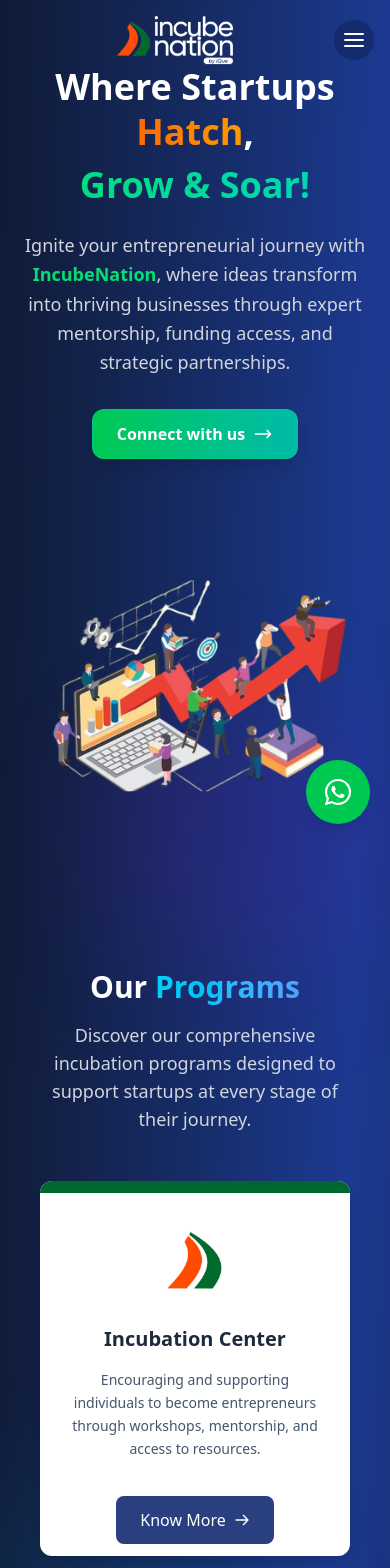
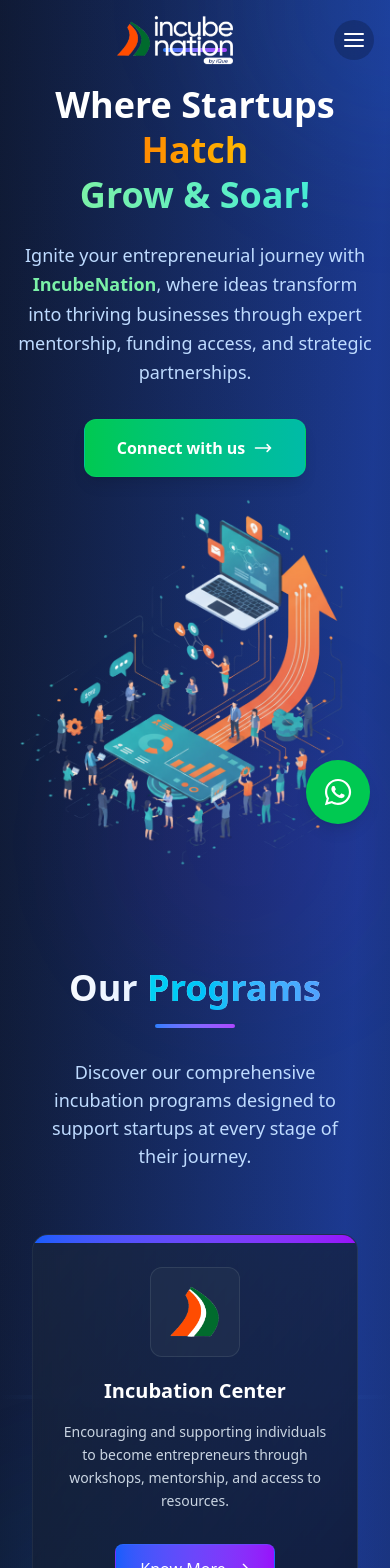
Before and after one commit to ASHIQANWARK/Incubenation, a React (Vite) app: page / in a window 390 px wide. Shown: the top 1568 px of the page. Built offline with nearby package versions, Linux system fonts and the light colour scheme.

Commit message:
new commit

```diff
--- a/src/components/Navbar.jsx
+++ b/src/components/Navbar.jsx
@@ -109,7 +109,7 @@ const Navbar = () => {
                   <Link
                     to="/online"
                     onClick={closeAllMenus}
-                    className="block px-4 py-2 text-white hover:bg-white/10 flex items-center justify-between"
+                    className="block px-4 py-2 text-white hover:bg-white/10  items-center justify-between"
                     onMouseEnter={(e) => {
                       e.preventDefault();
                       setIsProgramsOpen(true);
--- a/src/pages/Hero.jsx
+++ b/src/pages/Hero.jsx
@@ -2,51 +2,46 @@ import React, { useState, useEffect, useRef } from "react";
 import { Link } from "react-router-dom";
 import { motion, useAnimation } from "framer-motion";
 import { useInView } from "react-intersection-observer";
-import HeroImage from "../assets/images/hero4.png";
+import HeroImage from "../assets/images/hero5 (3).png";
 
-// Import separate icons for each program (replace with your actual imports)
+// Import separate icons for each program
 import IncubationCenterIcon from "../assets/images/incubenation-DP-3.png";
 import IncubationOnlineIcon from "../assets/images/incubenation-DP-3.png";
 import IncubationCampusIcon from "../assets/images/incubenation-DP-3.png";
 import BusinessSolutionsIcon from "../assets/images/incubenation-DP-3.png";
 
-// Extracted data with separate icons
 const focuses = [
   {
     title: "Incubation Center",
-    description:
-      "Encouraging and supporting individuals to become entrepreneurs through workshops, mentorship, and access to resources.",
+    description: "Encouraging and supporting individuals to become entrepreneurs through workshops, mentorship, and access to resources.",
     icon: IncubationCenterIcon,
     link: "/center",
-    color: "border-t-blue-500",
+    color: "from-blue-600 to-purple-600",
     hue: 200
   },
   {
     title: "Incubation Online",
-    description:
-      "Providing resources, mentorship, and guidance to help startups grow, pivot, and scale in competitive markets.",
+    description: "Providing resources, mentorship, and guidance to help startups grow, pivot, and scale in competitive markets.",
     icon: IncubationOnlineIcon,
     link: "/online",
-    color: "border-t-purple-500",
+    color: "from-purple-600 to-pink-600",
     hue: 280
   },
   {
     title: "Incubation Campus",
-    description:
-      "Bringing investors and startups together for potential funding, partnerships, and collaboration opportunities.",
+    description: "Bringing investors and startups together for potential funding, partnerships, and collaboration opportunities.",
     icon: IncubationCampusIcon,
     link: "/campus",
-    color: "border-t-amber-500",
+    color: "from-amber-600 to-orange-600",
     hue: 35
   },
   {
     title: "Business Solutions",
-    description:
-      "Fostering partnerships with government bodies and corporate entities to boost innovation and growth.",
+    description: "Fostering partnerships with government bodies and corporate entities to boost innovation and growth.",
     icon: BusinessSolutionsIcon,
     link: "/business",
     tag: "Coming Soon",
-    color: "border-t-emerald-500",
+    color: "from-emerald-600 to-teal-600",
     hue: 160
   },
 ];
@@ -54,7 +49,6 @@ const focuses = [
 const FocusCard = ({ item, index }) => {
   const cardRef = useRef(null);
   const [isHovered, setIsHovered] = useState(false);
-  const [mousePosition, setMousePosition] = useState({ x: 0, y: 0 });
   const controls = useAnimation();
   const [ref, inView] = useInView({
     threshold: 0.3,
@@ -69,15 +63,6 @@ const FocusCard = ({ item, index }) => {
     }
   }, [controls, inView]);
 
-  const handleMouseMove = (e) => {
-    if (cardRef.current) {
-      const rect = cardRef.current.getBoundingClientRect();
-      const x = e.clientX - rect.left;
-      const y = e.clientY - rect.top;
-      setMousePosition({ x, y });
-    }
-  };
-
   const cardVariants = {
     hidden: { opacity: 0, y: 60 },
     visible: {
@@ -91,63 +76,50 @@ const FocusCard = ({ item, index }) => {
     },
   };
 
-  const calculateTilt = () => {
-    if (!cardRef.current) return { rotateX: 0, rotateY: 0 };
-
-    const rect = cardRef.current.getBoundingClientRect();
-    const x = mousePosition.x - rect.width / 2;
-    const y = mousePosition.y - rect.height / 2;
-
-    return {
-      rotateX: isHovered ? -y / 20 : 0,
-      rotateY: isHovered ? x / 20 : 0,
-    };
-  };
-
   return (
     <motion.div
       ref={ref}
       variants={cardVariants}
       initial="hidden"
       animate={controls}
-      className="h-full"
+      className="h-full group relative"
       onMouseEnter={() => setIsHovered(true)}
       onMouseLeave={() => setIsHovered(false)}
-      onMouseMove={handleMouseMove}
     >
       <motion.div
         ref={cardRef}
-        animate={calculateTilt()}
-        transition={{ type: "spring", damping: 15, stiffness: 100 }}
-        className="relative h-full overflow-hidden group rounded-xl bg-white shadow-lg hover:shadow-xl transition-all duration-300"
-        style={{
-          transformStyle: "preserve-3d",
-        }}
+        className="relative h-full overflow-hidden rounded-2xl bg-gradient-to-br from-slate-800/50 to-slate-900/80 border border-slate-700/50 backdrop-blur-sm transition-all duration-500 hover:border-blue-400/30 hover:transform hover:scale-105"
+        style={{ transformStyle: "preserve-3d" }}
       >
+        {/* Background Glow Effect */}
+        <div className="absolute inset-0 bg-gradient-to-br from-blue-500/5 to-purple-500/5 opacity-0 group-hover:opacity-100 transition-opacity duration-500"></div>
+
         {/* Colored top border */}
-        <div className={`h-3 w-full bg-green-800`}></div>
+        <div className={`h-2 w-full bg-gradient-to-r ${item.color}`}></div>
 
-        <div className="relative h-full rounded-b-xl p-6 flex flex-col items-center text-center">
+        <div className="relative h-full rounded-b-2xl p-6 flex flex-col items-center text-center z-20">
           {/* Icon */}
-          <div className="mb-5 p-3 rounded-xl">
+          <div className="mb-5 p-4 rounded-xl bg-slate-700/30 border border-slate-600/50">
             <img
               src={item.icon}
               alt={`Icon for ${item.title}`}
-              className="w-16 h-16 object-contain"
+              className="w-14 h-14 object-contain"
             />
           </div>
 
           {/* Title */}
-          <h3 className="text-xl font-bold text-slate-800 mb-4">{item.title}</h3>
+          <h3 className="text-xl font-bold text-white mb-4 group-hover:text-blue-100 transition-colors duration-300">
+            {item.title}
+          </h3>
 
           {/* Description */}
-          <p className="text-slate-600 text-sm leading-relaxed mb-6 flex-grow">
+          <p className="text-slate-300 text-sm leading-relaxed mb-6 flex-grow">
             {item.description}
           </p>
 
           {/* Tag */}
           {item.tag && (
-            <span className="absolute top-4 right-4 bg-slate-100 text-slate-700 text-xs font-bold px-3 py-1 rounded-full">
+            <span className="absolute top-4 right-4 bg-slate-700/80 text-slate-200 text-xs font-bold px-3 py-1 rounded-full border border-slate-600/50">
               {item.tag}
             </span>
           )}
@@ -160,7 +132,7 @@ const FocusCard = ({ item, index }) => {
           >
             <Link
               to={item.link}
-              className="inline-flex items-center justify-center px-6 py-3 bg-[#2A3F80] text-white rounded-lg hover:bg-slate-900 transition-all duration-300 group/btn"
+              className="inline-flex items-center justify-center px-6 py-3 bg-gradient-to-r from-blue-600 to-purple-600 text-white rounded-lg hover:from-blue-700 hover:to-purple-700 transition-all duration-300 group/btn border border-blue-500/30"
             >
               Know More
               <svg
@@ -180,7 +152,14 @@ const FocusCard = ({ item, index }) => {
             </Link>
           </motion.div>
         </div>
+
+        {/* Decorative Corner */}
+        <div className="absolute top-0 right-0 w-8 h-8 border-t-2 border-r-2 border-blue-400/50 rounded-tr-2xl opacity-0 group-hover:opacity-100 transition-opacity duration-500"></div>
+        <div className="absolute bottom-0 left-0 w-8 h-8 border-b-2 border-l-2 border-purple-400/50 rounded-bl-2xl opacity-0 group-hover:opacity-100 transition-opacity duration-500"></div>
       </motion.div>
+
+      {/* Floating Animation */}
+      <div className={`absolute -inset-2 bg-gradient-to-r ${item.color} rounded-2xl opacity-0 group-hover:opacity-20 blur-md transition-opacity duration-500 -z-10`}></div>
     </motion.div>
   );
 };
@@ -198,48 +177,54 @@ const Hero = () => {
   }, []);
 
   const backgroundStyle = {
-    background: `radial-gradient(circle at ${mousePosition.x}px ${mousePosition.y}px, rgba(29, 78, 216, 0.1) 0%, transparent 80%)`,
+    background: `radial-gradient(circle at ${mousePosition.x}px ${mousePosition.y}px, rgba(29, 78, 216, 0.15) 0%, transparent 80%)`,
   };
 
   return (
-    <section className="relative min-h-screen flex flex-col justify-center items-center px-6 py-16 lg:py-24 overflow-hidden">
-      {/* Animated Background */}
-      <div className="absolute inset-0 "></div>
+    <section className="relative min-h-screen flex flex-col justify-center items-center px-4 py-12 lg:py-20 overflow-hidden">
+      {/* Background Elements */}
+      <div className="absolute inset-0 overflow-hidden">
+        <div className="absolute -top-40 -right-40 w-80 h-80 bg-blue-500/10 rounded-full blur-3xl"></div>
+        <div className="absolute -bottom-40 -left-40 w-80 h-80 bg-purple-500/10 rounded-full blur-3xl"></div>
+        <div className="absolute top-1/2 left-1/2 transform -translate-x-1/2 -translate-y-1/2 w-full h-1 bg-gradient-to-r from-transparent via-blue-400/20 to-transparent"></div>
+      </div>
 
       {/* Dynamic gradient that follows mouse */}
-      <div className="absolute inset-0 opacity-60" style={backgroundStyle}></div>
+      <div className="absolute inset-0 opacity-40" style={backgroundStyle}></div>
 
       {/* Animated particles/glow effects */}
-      <div className="absolute top-1/4 left-1/4 w-72 h-72 bg-purple-600/10 rounded-full blur-3xl animate-pulse-slow"></div>
-      <div className="absolute bottom-1/3 right-1/4 w-96 h-96 bg-cyan-600/10 rounded-full blur-3xl animate-pulse-medium"></div>
-      <div className="absolute top-2/3 left-1/3 w-64 h-64 bg-orange-500/10 rounded-full blur-3xl animate-pulse-slow delay-1000"></div>
+      <div className="absolute top-1/4 left-1/4 w-72 h-72 bg-purple-600/10 rounded-full blur-3xl animate-pulse"></div>
+      <div className="absolute bottom-1/3 right-1/4 w-96 h-96 bg-cyan-600/10 rounded-full blur-3xl animate-pulse delay-1000"></div>
+      <div className="absolute top-2/3 left-1/3 w-64 h-64 bg-orange-500/10 rounded-full blur-3xl animate-pulse delay-2000"></div>
 
-      <div className="relative container mx-auto flex flex-col lg:flex-row items-center gap-10 lg:gap-16 z-10">
-        {/* Left: Hero Text */}
+      {/* Hero Content - Reduced gap and centered alignment */}
+      <div className="relative container mx-auto flex flex-col lg:flex-row items-center justify-center gap-4 lg:gap-6 z-8">
+        {/* Left: Hero Text - Centered with image */}
         <motion.div
-          initial={{ opacity: 0, x: -50 }}
+          initial={{ opacity: 0, x: -30 }}
           animate={{ opacity: 1, x: 0 }}
           transition={{ duration: 0.8, ease: "easeOut" }}
-          className="lg:w-1/2 text-center lg:text-left"
+          className="lg:w-3/5 text-center lg:text-left"
         >
+          <div className="inline-flex items-center justify-center w-16 h-1 bg-gradient-to-r from-blue-500 to-purple-500 mb-6 rounded-full lg:justify-start"></div>
 
-
-          <h1 className="text-4xl md:text-5xl lg:text-5xl font-bold leading-tight text-white mb-6">
-            Where Startups <span className="text-transparent bg-clip-text bg-gradient-to-r from-orange-500 to-amber-500">Hatch</span>,
+          <h1 className="text-4xl md:text-5xl lg:text-6xl font-bold leading-tight mb-6">
+            <span className="text-white">Where Startups </span>
+            <span className="text-transparent bg-clip-text bg-gradient-to-r from-orange-400 to-amber-400">Hatch</span>
             <br />
             <motion.span
               initial={{ opacity: 0 }}
               animate={{ opacity: 1 }}
               transition={{ delay: 0.5, duration: 1 }}
-              className="block mt-2 text-transparent bg-clip-text bg-gradient-to-r from-green-400 to-teal-400"
+              className="text-transparent bg-clip-text bg-gradient-to-r from-green-300 to-teal-300"
             >
               Grow & Soar!
             </motion.span>
           </h1>
 
-          <p className="text-lg text-gray-300 font-light leading-relaxed mb-8 max-w-lg">
+          <p className="text-lg text-blue-200 font-light leading-relaxed mb-8 max-w-xl">
             Ignite your entrepreneurial journey with{" "}
-            <span className="font-semibold text-green-400">IncubeNation</span>,
+            <span className="font-semibold text-green-300">IncubeNation</span>,
             where ideas transform into thriving businesses through expert
             mentorship, funding access, and strategic partnerships.
           </p>
@@ -251,7 +236,7 @@ const Hero = () => {
             >
               <Link
                 to="/contact"
-                className="inline-flex items-center px-6 py-3 bg-gradient-to-r from-green-500 to-teal-500 text-white font-semibold rounded-xl shadow-lg transition-all duration-300 hover:shadow-xl border text-center border-green-400/30"
+                className="inline-flex items-center px-8 py-4 bg-gradient-to-r from-green-500 to-teal-500 text-white font-semibold rounded-xl shadow-lg transition-all duration-300 hover:shadow-xl hover:from-green-600 hover:to-teal-600 border border-green-400/30"
               >
                 Connect with us
                 <svg
@@ -270,58 +255,51 @@ const Hero = () => {
                 </svg>
               </Link>
             </motion.div>
-
-            <motion.div
-              whileHover={{ scale: 1.05 }}
-              whileTap={{ scale: 0.95 }}
-            >
-
-            </motion.div>
           </div>
         </motion.div>
-{/* Right: Hero Image - Minimalist Luxury */}
+
+        {/* Right: Hero Image - Larger and closer to text */}
         <motion.div
-  initial={{ opacity: 0, x: 50 }}
+          initial={{ opacity: 0, x: 30 }}
           animate={{ opacity: 1, x: 0 }}
           transition={{ duration: 1.2, delay: 0.4, ease: "easeOut" }}
-  className="lg:w-1/2 flex justify-center relative"
+          className="lg:w-3/5 flex justify-center lg:justify-end relative"
         >
-  <div className="relative w-full max-w-2xl">
-    {/* Main image with elegant frame */}
-    <div className="relative group">
-      {/* Elegant border effect */}
-      <div className="absolute -inset-4  transform group-hover:scale-105 transition-transform duration-700"></div>
+          <div className="relative w-full max-w-2xl group">
+            {/* Floating glow effect */}
 
-      {/* Image container */}
-      <div className="relative rounded-2xl overflow-hidden">
+
+            {/* Image container with glass morphism - Larger size */}
+            <div className="relative rounded-2xl overflow-hidden ">
               <img
                 src={HeroImage}
                 alt="Incubation Hub - Startup Growth Platform"
-          className="w-full h-auto max-h-[650px] object-cover object-center rounded-2xl transform group-hover:scale-102 transition-transform duration-1000"
+                className="w-full h-auto max-h-[600px] object-contain object-center transform group-hover:scale-105 transition-transform duration-1000"
                 loading="eager"
               />
 
+              {/* Overlay gradient */}
+
             </div>
-    </div>
-
-
           </div>
         </motion.div>
       </div>
 
       {/* Focus Areas Section */}
-      <div className="relative mt-28 w-full max-w-7xl mx-auto px-4 z-10">
+      <div className="relative mt-24 w-full max-w-7xl mx-auto px-4 z-10">
         <motion.div
           initial={{ opacity: 0, y: 30 }}
           whileInView={{ opacity: 1, y: 0 }}
           transition={{ duration: 0.8 }}
           viewport={{ once: true }}
-          className="text-center mb-12"
+          className="text-center mb-16"
         >
-          <h2 className="text-3xl md:text-4xl font-bold text-white mb-4">
+
+          <h2 className="text-4xl md:text-5xl font-bold bg-gradient-to-r from-white via-blue-100 to-white bg-clip-text text-transparent mb-4">
             Our <span className="text-transparent bg-clip-text bg-gradient-to-r from-cyan-400 to-blue-400">Programs</span>
           </h2>
-          <p className="text-lg text-gray-300 max-w-2xl mx-auto">
+          <div className="inline-flex items-center justify-center w-20 h-1 bg-gradient-to-r from-blue-500 to-purple-500 mb-6 rounded-full"></div>
+          <p className="text-lg text-blue-200 max-w-2xl mx-auto">
             Discover our comprehensive incubation programs designed to support startups at every stage of their journey.
           </p>
         </motion.div>
@@ -331,6 +309,8 @@ const Hero = () => {
             <FocusCard key={index} item={item} index={index} />
           ))}
         </div>
+
+
       </div>
     </section>
   );
--- a/src/pages/Services.jsx
+++ b/src/pages/Services.jsx
@@ -70,7 +70,7 @@ const Services = () => {
           <h2 className="text-4xl md:text-5xl font-light text-[#ffffff] mb-4">
             Why Choose Us?
           </h2>
-          <div className="w-20 h-1 bg-gradient-to-r from-[#d4af37] to-[#b8941f] mx-auto mb-6"></div>
+          <div className="inline-flex items-center justify-center w-20 h-1 bg-gradient-to-r from-blue-500 to-purple-500 mb-6 rounded-full"></div>
           <p className="text-lg text-white max-w-2xl mx-auto">
             Discover the benefits of joining our community and why we stand out as the perfect place for startups and businesses.
           </p>
--- a/src/pages/Testimonials.jsx
+++ b/src/pages/Testimonials.jsx
@@ -60,12 +60,7 @@ const Testimonial = () => {
         >
           Voices of Partnership
         </motion.h2>
-        <motion.div
-          className="w-20 h-1 bg-gradient-to-r from-[#d4af37] to-[#b8941f] mx-auto"
-          initial={{ width: 0 }}
-          animate={{ width: 80 }}
-          transition={{ duration: 0.8, delay: 0.5 }}
-        ></motion.div>
+         <div className="inline-flex items-center justify-center w-20 h-1 bg-gradient-to-r from-blue-500 to-purple-500 mb-6 rounded-full"></div>
       </div>
 
       <Slider {...settings}>
--- a/src/pages/VisionMission.jsx
+++ b/src/pages/VisionMission.jsx
@@ -11,6 +11,7 @@ const VisionMission = () => {
           <h1 className="text-4xl md:text-5xl font-bold text-white mb-4">
             About <span className="text-green-700">Us</span>
           </h1>
+           <div className="inline-flex items-center justify-center w-20 h-1 bg-gradient-to-r from-blue-500 to-purple-500 mb-6 rounded-full"></div>
           <p className="text-white text-lg md:text-xl max-w-3xl mx-auto leading-relaxed">
             Empowering Visionaries. Fueling Innovation. Building the Future.
           </p>
```
Also changed, not shown: src/components/Team.jsx (+80 -24 lines), src/pages/About.jsx (+3 -34 lines), src/assets/images/hero5 (3).png (added), src/assets/images/hero5.png (added). Lines whose indentation alone changed are shown as unchanged.
